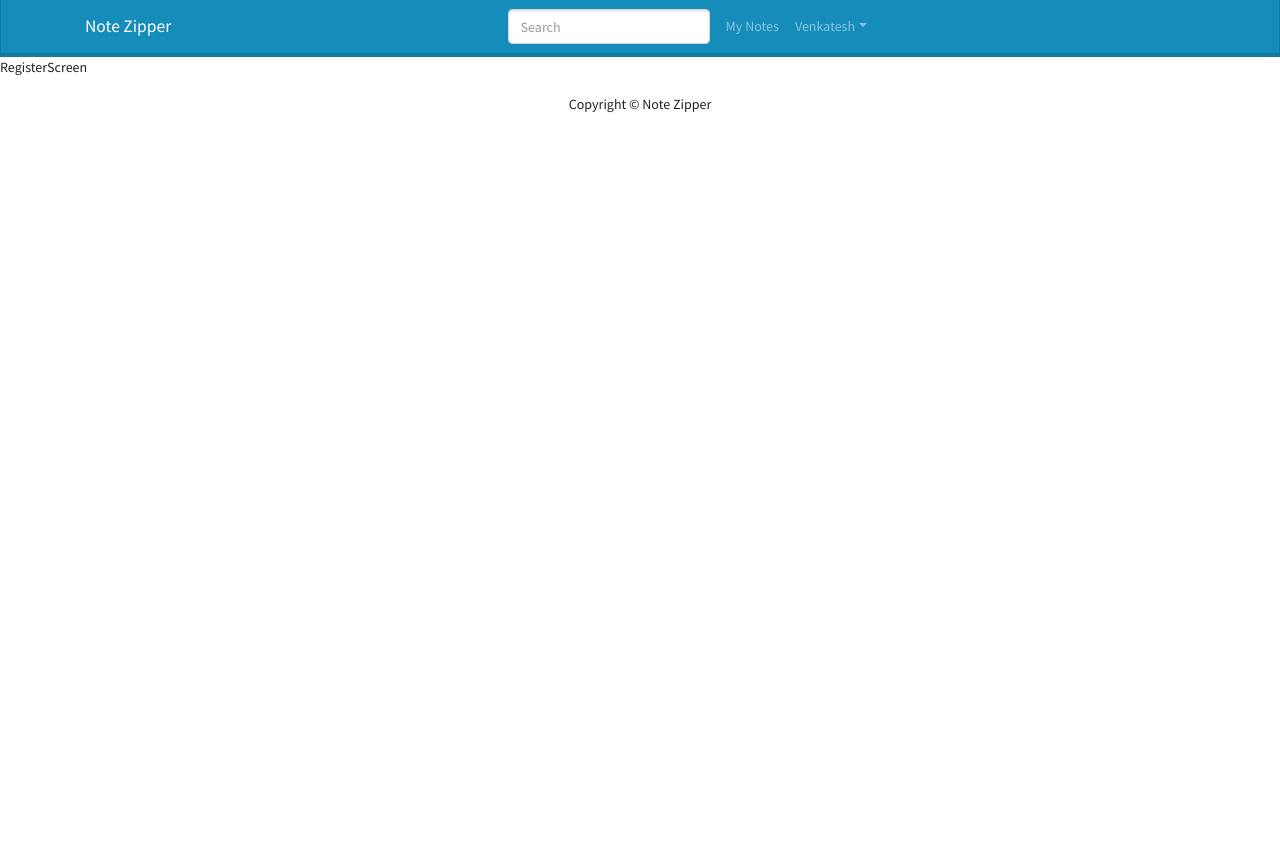
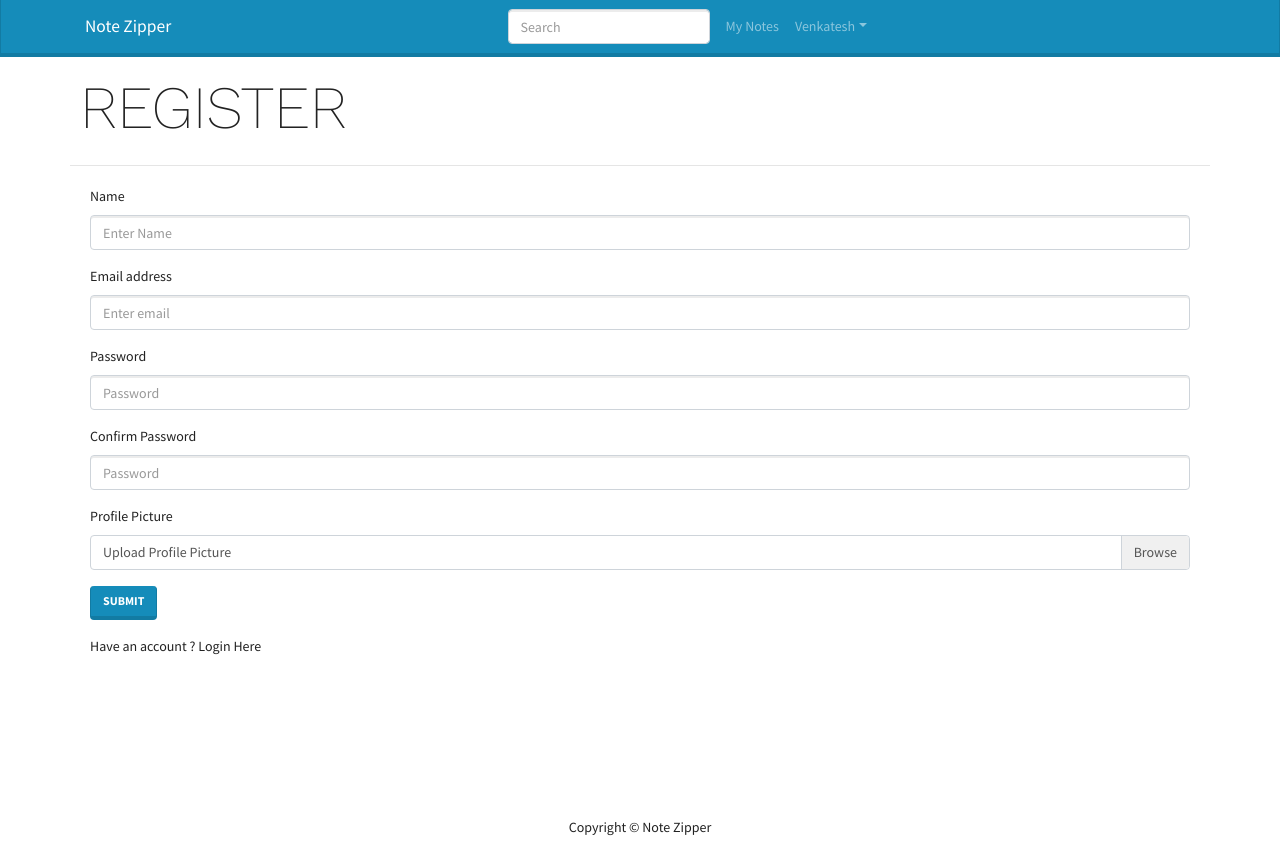
Before and after one commit to venkyjayasurya/NoteZipper_MERN, a React (Create React App) app in the folder frontend/: page /register in a window 1280 px wide. Before the commit the page ends 800 px from the top, so only its background shows below. Built offline with nearby package versions, Linux system fonts and the light colour scheme.

Commit message:
added register screen

```diff
--- a/frontend/src/Screens/LoginScreen.js
+++ b/frontend/src/Screens/LoginScreen.js
@@ -3,26 +3,28 @@
 import { Button, Col, Form, Row } from "react-bootstrap";
 import { Link } from "react-router-dom";
 import MainScreen from "../components/MainScreen";
-import "./LoginScreen.css"
+import "./LoginScreen.css";
+import Loading from "../components/Loading";
+import ErrorMessage from "../components/ErrorMessage";
 
-const LoginScreen = () => {
+const LoginScreen = ({ history }) => {
+  const [email, setEmail] = useState("");
+  const [password, setPassword] = useState("");
+  const [error, setError] = useState(false);
+  const [loading, setLoading] = useState(false);
 
-    const [email, setEmail] = useState("")
-    const [password, setPassword] = useState("")
-    const [error, setError] = useState(false)
-    const [loading, setLoading] = useState(false)
 
-    const submitHandler = async function(e) {
-        e.preventDefault()
+  const submitHandler = async function (e) {
+    e.preventDefault();
     // console.log(email, password)
     try {
       const config = {
         headers: {
           "Content-type": "application/json",
         },
-            }
+      };
 
-            setLoading(true)
+      setLoading(true);
 
       const { data } = await axios.post(
         "http://localhost:5000/api/users/login",
@@ -32,34 +34,46 @@
         },
         config
       );
-            console.log(data)
+      console.log(data);
 
-            setLoading(false)
+      setLoading(false);
 
-            localStorage.setItem('userInfo', JSON.stringify(data))
+      localStorage.setItem("userInfo", JSON.stringify(data));
     } catch (error) {
-            setError(error)
+      setError(error.response.data.message);
+      setLoading(false);
     }
-    }
+  };
 
   return (
     <div>
       <MainScreen title="LOGIN">
         <div className="loginContainer">
+          {/* Check for error */}
+          {error && <ErrorMessage variant="danger">{error}</ErrorMessage>}
+          {/* Loader */}
+          {loading && <Loading />}
           <Form onSubmit={submitHandler}>
             <Form.Group className="mb-3" controlId="formBasicEmail">
               <Form.Label>Email address</Form.Label>
-                            <Form.Control type="email" value={email} placeholder="Enter email" onChange={(e) => setEmail(e.target.value)} />
+              <Form.Control
+                type="email"
+                value={email}
+                placeholder="Enter email"
+                onChange={(e) => setEmail(e.target.value)}
+              />
             </Form.Group>
 
             <Form.Group className="mb-3" controlId="formBasicPassword">
               <Form.Label>Password</Form.Label>
-                            <Form.Control type="password" value={password} placeholder="Password" onChange={(e) => setPassword(e.target.value)} />
+              <Form.Control
+                type="password"
+                value={password}
+                placeholder="Password"
+                onChange={(e) => setPassword(e.target.value)}
+              />
             </Form.Group>
 
-                        <Form.Group className="mb-3" controlId="formBasicCheckbox">
-                            <Form.Check type="checkbox" label="Check me out" />
-                        </Form.Group>
             <Button variant="primary" type="submit">
               Submit
             </Button>
--- a/frontend/src/Screens/RegisterScreen.js
+++ b/frontend/src/Screens/RegisterScreen.js
@@ -1,11 +1,97 @@
-import React from 'react'
+import React, { useState } from "react";
+import { Button, Col, Form, Row } from "react-bootstrap";
+import { Link } from "react-router-dom";
+import MainScreen from "../components/MainScreen";
 
 const RegisterScreen = () => {
-    return (
-        <div>
-            RegisterScreen
-        </div>
-    )
-}
+  const [email, setEmail] = useState("");
+  const [name, setName] = useState("");
+  const [pic, setPic] = useState(
+    "https://icon-library.com/images/anonymous-avatar-icon/anonymous-avatar-icon-25.jpg"
+  );
+  const [password, setPassword] = useState("");
+  const [confirmPassword, setConfirmPassword] = useState("");
+  const [message, setMessage] = useState(null);
+  const [picMessage, setPicMessage] = useState(null);
+  const [error, setError] = useState(false);
+  const [loading, setLoading] = useState(false);
 
-export default RegisterScreen
+
+  const submitHandler = (e) => {
+    e.preventDefault();
+    console.log(email, name)
+    //   if (password !== confirmpassword) {
+    //     setMessage("Passwords do not match");
+    //   } else dispatch(register(name, email, password, pic));
+  };
+
+  return (
+    <MainScreen title="REGISTER">
+      <div className="loginContainer">
+        <Form onSubmit={submitHandler}>
+          <Form.Group className="mb-3" controlId="name">
+            <Form.Label>Name</Form.Label>
+            <Form.Control
+              type="string"
+              value={email}
+              placeholder="Enter Name"
+              onChange={(e) => setName(e.target.value)}
+            />
+          </Form.Group>
+
+          <Form.Group className="mb-3" controlId="formBasicEmail">
+            <Form.Label>Email address</Form.Label>
+            <Form.Control
+              type="email"
+              value={email}
+              placeholder="Enter email"
+              onChange={(e) => setEmail(e.target.value)}
+            />
+          </Form.Group>
+
+          <Form.Group className="mb-3" controlId="formBasicPassword">
+            <Form.Label>Password</Form.Label>
+            <Form.Control
+              type="password"
+              value={password}
+              placeholder="Password"
+              onChange={(e) => setPassword(e.target.value)}
+            />
+          </Form.Group>
+
+          <Form.Group className="mb-3" controlId="cofirmPassword">
+            <Form.Label>Confirm Password</Form.Label>
+            <Form.Control
+              type="password"
+              value={password}
+              placeholder="Password"
+              onChange={(e) => setPassword(e.target.value)}
+            />
+          </Form.Group>
+
+          <Form.Group controlId="pic">
+            <Form.Label>Profile Picture</Form.Label>
+            <Form.File
+                // onChange={(e) => postDetails(e.target.files[0])}
+              id="custom-file"
+              type="image/png"
+              label="Upload Profile Picture"
+              custom
+            />
+          </Form.Group>
+
+          <Button variant="primary" type="submit">
+            Submit
+          </Button>
+        </Form>
+        <Row>
+          <Col className="py-3">
+            Have an account ? <Link to="/login">Login Here</Link>
+          </Col>
+        </Row>
+      </div>
+    </MainScreen>
+  );
+};
+
+export default RegisterScreen;
--- /dev/null
+++ b/frontend/src/components/ErrorMessage.js
@@ -0,0 +1,12 @@
+import React from 'react'
+import { Alert } from 'react-bootstrap'
+
+const ErrorMessage = ({variant= "info", children}) => {
+    return (
+        <Alert variant={variant} style={{fontSize: 20}}>
+            <strong>{children}</strong>
+        </Alert>
+    )
+}
+
+export default ErrorMessage
--- /dev/null
+++ b/frontend/src/components/Loading.js
@@ -0,0 +1,26 @@
+import React from "react";
+import { Spinner } from "react-bootstrap";
+
+const Loading = ({ size = 100 }) => {
+  return (
+    <div
+      style={{
+        display: "flex",
+        justifyContent: "center",
+        alignItems: "center",
+        width: "100%",
+        height: "100%",
+      }}
+    >
+      <Spinner
+        style={{
+          width: size,
+          height: size,
+        }}
+        animation="border"
+      />
+    </div>
+  );
+};
+
+export default Loading;
```
Also changed, not shown: frontend/src/Screens/LandingPage/LandingPage.js (+10 -0 lines). Lines whose indentation alone changed are shown as unchanged.
